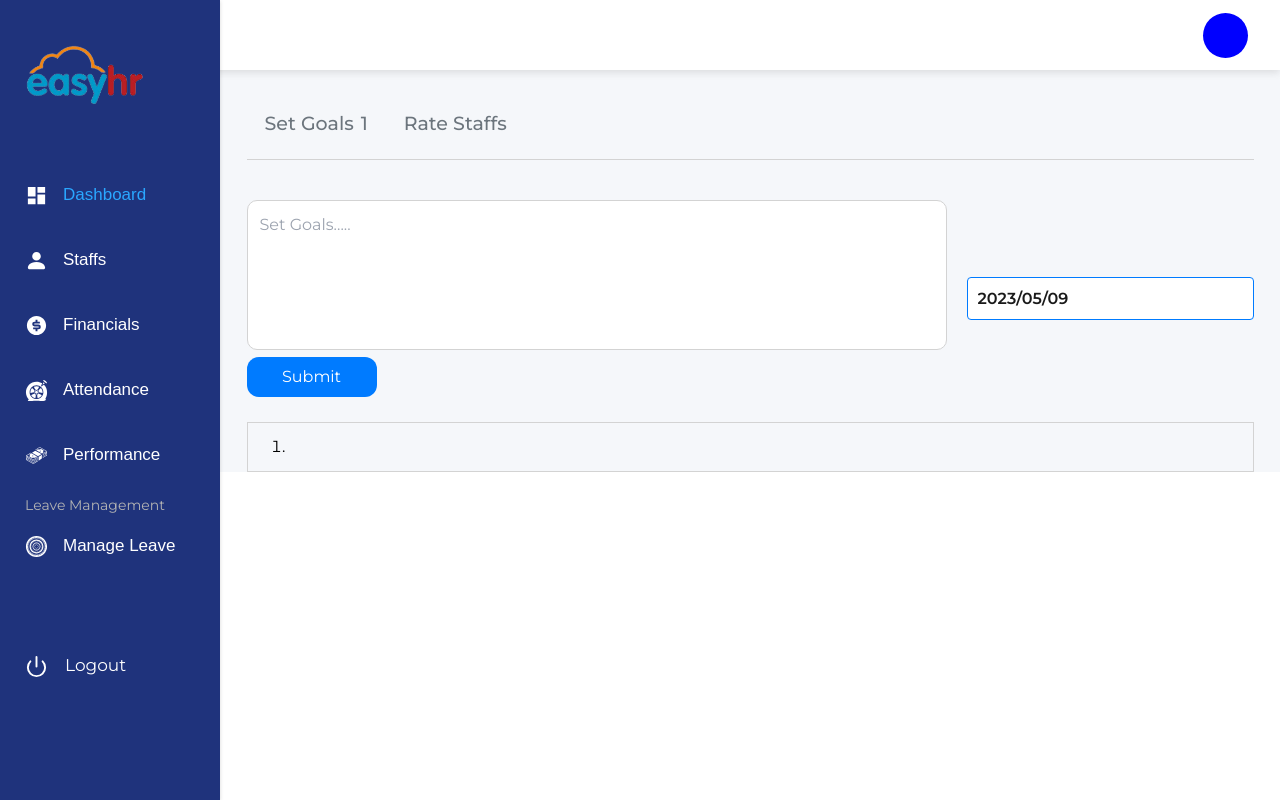
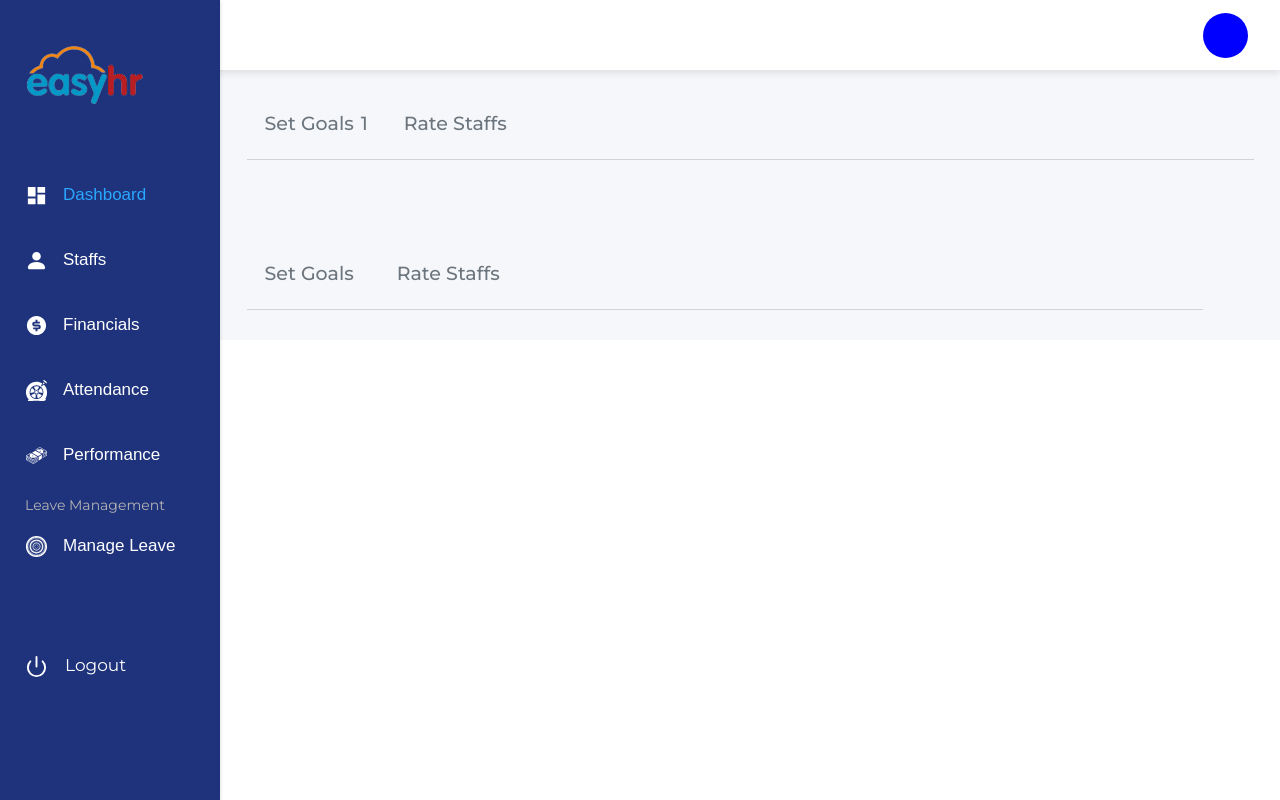
Before and after one commit to OgbuEsther/Easy_HR_FE2, a React (Create React App) app: page /dashboard/performance in a window 1280 px wide. Both pictures are taken after a click on the element "Rate Staffs". Built offline with nearby package versions, Linux system fonts and the light colour scheme.

Commit message:
work in progress

```diff
--- a/src/pages/Adminrate.tsx
+++ b/src/pages/Adminrate.tsx
@@ -1,9 +1,68 @@
 import React from 'react'
+import styled from 'styled-components'
+import { RotatingLines } from 'react-loader-spinner'
+// import Inputdate from "../Inputdate/Inputdate";
 
 const Adminrate = () => {
   return (
-    <div>Adminrate</div>
+      <Container>
+          <Wrapper>
+              <Top>
+                  <Pending><h3>Set Goals</h3><span></span>
+                </Pending>
+
+          <Pending><h3>Rate Staffs</h3><span></span>
+          </Pending>
+              </Top>
+          </Wrapper>
+    </Container>
   )
 }
 
 export default Adminrate
+
+const Pending = styled.div`
+  display: flex;
+  margin: 18px;
+  cursor: pointer;
+  h3{
+    font-weight: 500;
+  font-size: 19px;
+  color: #6c757d;
+  }
+  span{
+    margin-left: 7px;
+    font-weight: 500;
+  font-size: 19px;
+  color: #6c757d;
+  }
+`
+
+const Top = styled.div`
+  width: 100%;
+  display: flex;
+  height: 70px;
+  align-items: center;
+  border-bottom: 1px solid lightgray;
+`
+const Wrapper = styled.div`
+    width: 95%;
+  display: flex;
+  flex-direction: column;
+  align-items: center;
+  padding-top: 70px;
+  display: flex;
+  align-items: center;
+  justify-content: center;
+  flex-direction: column;
+  margin-bottom: 15px;
+  /* background-color: red; */
+
+  @media screen and (max-width: 768px) {
+    width: 90%;
+  }
+`
+const Container = styled.div`
+    width: 100%;
+    display: flex;
+`
--- a/src/pages/Performance/Performance.tsx
+++ b/src/pages/Performance/Performance.tsx
@@ -2,6 +2,7 @@ import React, {useState, useEffect} from "react";
 import styled from "styled-components";
 import { RotatingLines } from 'react-loader-spinner'
 import Inputdate from "../Inputdate/Inputdate";
+import Adminrate from "../Adminrate";
 
 
 
@@ -16,10 +17,12 @@ const Transaction = () => {
   const [isLoading, setIsLoading] = useState(false)
 
    const Toggle1 = () => {
-    setShow1(true)
+     setShow1(true)
+     setShow2(false)
   }
   const Toggle2 = () => {
     setShow2(!show2)
+    setShow1(false)
   }
 
   const [text, setText] = useState(localStorage.getItem('myTextArea') || '')
@@ -62,7 +65,7 @@ const Transaction = () => {
             width="30"/>}</span>
           </Pending>
 
-          <Pending><h3>Rate Staffs</h3><span>{isLoading ? "" : <RotatingLines  visible={true}
+          <Pending onClick={Toggle2}><h3>Rate Staffs</h3><span>{isLoading ? "" : <RotatingLines  visible={true}
             strokeColor="#007bff"
             strokeWidth="5"
             animationDuration="0.75"
@@ -99,6 +102,10 @@ const Transaction = () => {
             strokeWidth="5"
             animationDuration="0.75"
             width="30" />}
+
+          {show2 ? (
+            <Adminrate />
+          ) : null}
         </Wrapper>
       </Container>
     </div>
@@ -201,6 +208,7 @@ const Wrapper = styled.div`
   align-items: center;
   justify-content: center;
   flex-direction: column;
+  margin-bottom: 15px;
   /* background-color: red; */
 
   @media screen and (max-width: 768px) {
```
